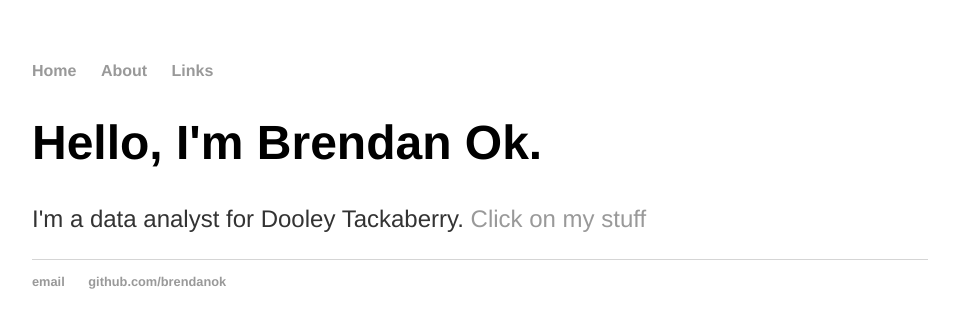
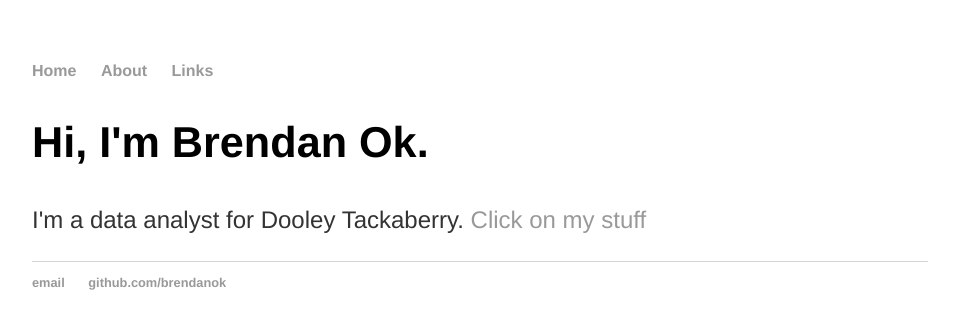
Before and after one commit to brendanok/brendanok.github.io, a Jekyll site: the page built from index.html, in a window 1280 px wide. Shown: the top 329 px of the page, without its empty margins (160-1119 px from the left). Built offline with Jekyll 4.4.1, drawn with Linux system fonts in a browser that asks for light colours.

Commit message:
Update index.html

```diff
--- a/index.html
+++ b/index.html
@@ -4,6 +4,6 @@ title: Brendan Ok
 ---
 <!-- <meta name="viewport" content="width=device-width, initial-scale=1">  -->
 <div class="blurb">
-	<h1>Hello, I'm Brendan Ok.</h1>
+	<h2>Hi, I'm Brendan Ok.</h2>
 	<p>I'm a data analyst for Dooley Tackaberry. <a href="/about">Click on my stuff</a></p>
 </div>
```
